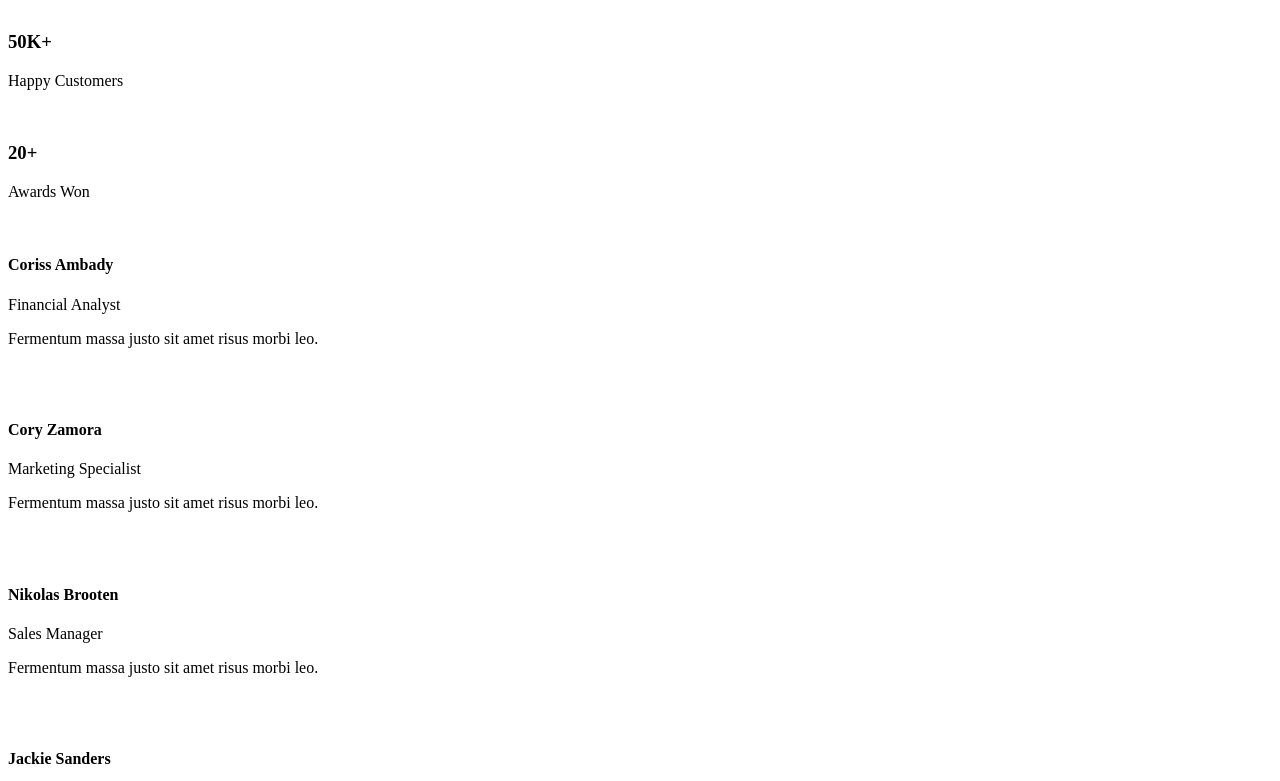
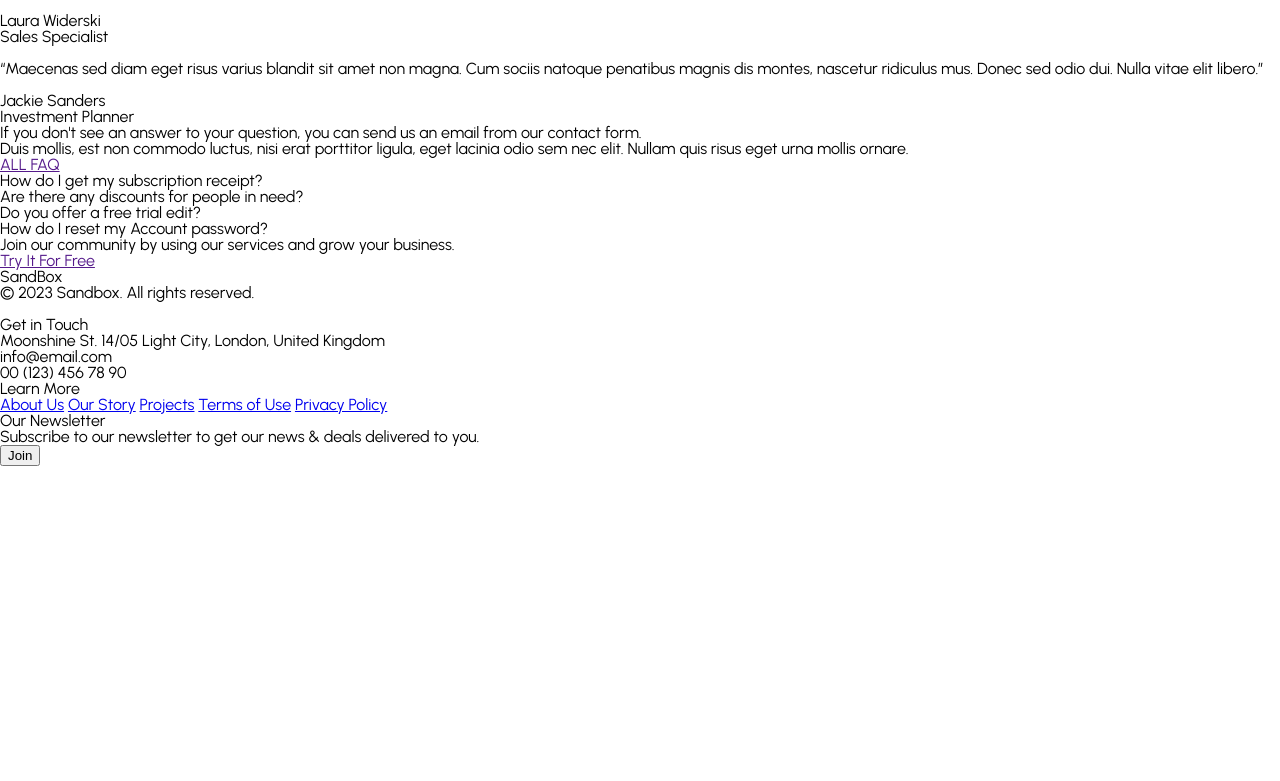
Before and after one commit to Alejandro-MAT/SandBox, a plain HTML site: page index.html in a window 1280 px wide. Shown: the part 2019-2800 px from the top of the page. After the commit the page ends 2485 px from the top, so only its background shows below. Drawn offline with Linux system fonts and the light colour scheme.

Commit message:
feat: add styles and add reset file styles

```diff
--- a/index.html
+++ b/index.html
@@ -3,6 +3,15 @@
   <head>
     <meta charset="UTF-8" />
     <meta name="viewport" content="width=device-width, initial-scale=1.0" />
+    <link rel="stylesheet" href="./reset.css" />
+    <link rel="preconnect" href="https://fonts.googleapis.com" />
+    <link rel="preconnect" href="https://fonts.gstatic.com" crossorigin />
+    <link
+      href="https://fonts.googleapis.com/css2?family=Montserrat:ital,wght@0,100..900;1,100..900&family=Prata&family=Urbanist:ital,wght@0,100..900;1,100..900&display=swap"
+      rel="stylesheet"
+    />
+    <link rel="stylesheet" href="./styles.css" />
+
     <title>SandBox</title>
   </head>
   <body>
--- /dev/null
+++ b/reset.css
@@ -0,0 +1,48 @@
+/* http://meyerweb.com/eric/tools/css/reset/
+   v2.0 | 20110126
+   License: none (public domain)
+*/
+
+html, body, div, span, applet, object, iframe,
+h1, h2, h3, h4, h5, h6, p, blockquote, pre,
+a, abbr, acronym, address, big, cite, code,
+del, dfn, em, img, ins, kbd, q, s, samp,
+small, strike, strong, sub, sup, tt, var,
+b, u, i, center,
+dl, dt, dd, ol, ul, li,
+fieldset, form, label, legend,
+table, caption, tbody, tfoot, thead, tr, th, td,
+article, aside, canvas, details, embed,
+figure, figcaption, footer, header, hgroup,
+menu, nav, output, ruby, section, summary,
+time, mark, audio, video {
+	margin: 0;
+	padding: 0;
+	border: 0;
+	font-size: 100%;
+	font: inherit;
+	vertical-align: baseline;
+}
+/* HTML5 display-role reset for older browsers */
+article, aside, details, figcaption, figure,
+footer, header, hgroup, menu, nav, section {
+	display: block;
+}
+body {
+	line-height: 1;
+}
+ol, ul {
+	list-style: none;
+}
+blockquote, q {
+	quotes: none;
+}
+blockquote:before, blockquote:after,
+q:before, q:after {
+	content: '';
+	content: none;
+}
+table {
+	border-collapse: collapse;
+	border-spacing: 0;
+}
--- /dev/null
+++ b/styles.css
@@ -0,0 +1,11 @@
+:root {
+  --primary-color: #5eb9f0;
+  --font-color: #606978;
+  --heading-color: #343f52;
+  --skyblue-color: #e5f4fd;
+  --white: #ffffff;
+}
+
+body {
+  font-family: "Urbanist", sans-serif;
+}
```
